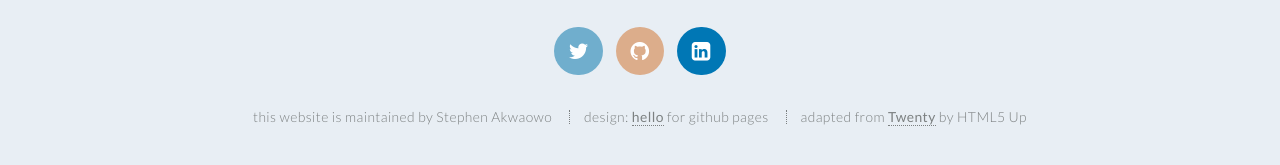
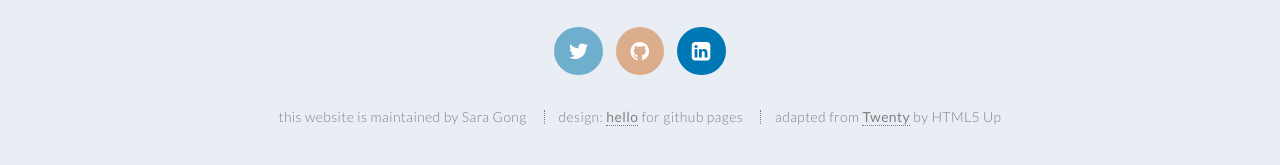
Before and after one commit to stephenakwaowo/stephenakwaowo.github.io, a Jekyll site: the page built from index.md, in a window 1280 px wide and 900 px high, scrolled down 5491 px. Shown: the part 707-872 px from the top of the window. Built offline with Jekyll 4.4.1, drawn with Linux system fonts in a browser that asks for light colours; some of the changed lines change nothing that is shown.

Commit message:
Revert "Update _config.yml"
This reverts commit fda858813474d588f8942c294d94a033ab3f75da.

```diff
--- a/_config.yml
+++ b/_config.yml
@@ -1,10 +1,10 @@
 # _config.yml
 
 # required, replace with your own information -----
-title: Stephen Akwaowo
-author: Stephen Akwaowo
+title: Hello for Github Pages
+author: Sara Gong
 description: >
-  Stephen Akwaowo | Rawls College of Business, Texas Tech University | stephen.akwaowo@ttu.edu
+  A minimalist template for designing a personal GitHub Pages website - without typing a single line of code.
 baseurl: ""
 
 plugins:
```
